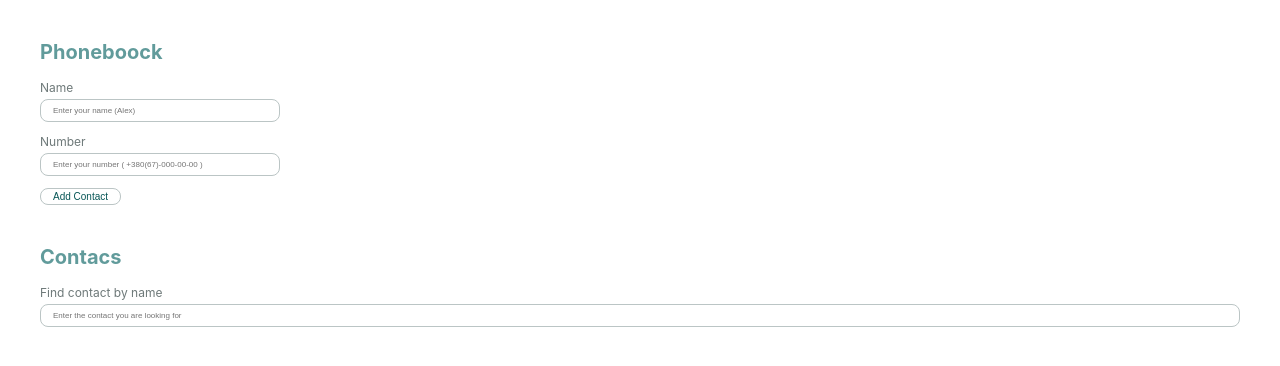
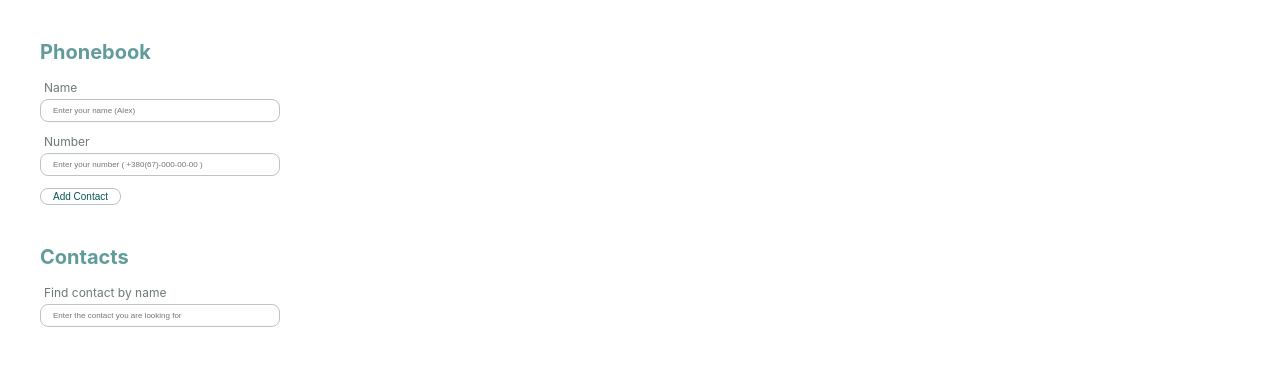
Before and after one commit to VorobeiIvan/goit-react-woolf-hw-02-phonebook, a React (Create React App) app: page / in a window 1280 px wide. Shown: the top 366 px of the page. Built offline with nearby package versions, Linux system fonts and the light colour scheme.

Commit message:
add filter and delete

```diff
--- a/src/components/App.jsx
+++ b/src/components/App.jsx
@@ -1,14 +1,14 @@
-//App.jsx
 import React, { Component } from 'react';
 import Section from "./Section";
 import ContactForm from './ContactForm';
-import ContactList from './ContactList'
-import Filter from "./Filter"
+import ContactList from './ContactList';
+import Filter from "./Filter";
 import './main.css';
 
 class App extends Component {
   state = {
     contacts: [],
+    filter: '',
   }
 
   formSubmitHandler = data => {
@@ -17,16 +17,30 @@ class App extends Component {
     }));
   }
 
+  changeFilter = event => {
+    this.setState({ filter: event.target.value });
+  }
+
+  deleteContact = id => {
+    this.setState(prevState => ({
+      contacts: prevState.contacts.filter(contact => contact.id !== id)
+    }));
+  }
 
   render() {
+    const { contacts, filter } = this.state;
+    const filteredContacts = contacts.filter(contact =>
+      contact.name.toLowerCase().includes(filter.toLowerCase())
+    );
+
     return (
       <div className='container'>
-        <Section title="Phoneboock">
-           <ContactForm contacts={this.state.contacts} onSubmit={this.formSubmitHandler} />
+        <Section title="Phonebook">
+          <ContactForm contacts={this.state.contacts} onSubmit={this.formSubmitHandler} />
         </Section>
-        <Section title="Contacs">
-          <Filter contacts={this.state.contacts}/>
-           <ContactList contacts={this.state.contacts} />
+        <Section title="Contacts">
+          <Filter value={filter} onChange={this.changeFilter}/>
+          <ContactList contacts={filteredContacts} onDelete={this.deleteContact} />
         </Section>
       </div>
     );
--- a/src/components/ContactForm.jsx
+++ b/src/components/ContactForm.jsx
@@ -6,7 +6,7 @@ import shortid from 'shortid';
 class ContactForm extends Component {
   state = {
     name: '',
-    number: ''
+    number: '',
   };
 
   handleChange = event => {
@@ -18,7 +18,7 @@ class ContactForm extends Component {
     event.preventDefault();
     const { name, number } = this.state;
 
-    const isExist = this.props.contacts.some(contact => contact.name === name);
+    const isExist = this.props.contacts && this.props.contacts.some(contact => contact.name === name);
     if (isExist) {
       alert(`${name} is already in contacts.`);
       return;
--- a/src/components/ContactList.jsx
+++ b/src/components/ContactList.jsx
@@ -1,10 +1,12 @@
-const ContactList = ({ contacts }) => {
+import React from 'react';
+
+const ContactList = ({ contacts, onDelete }) => {
   return (
     <ul className="contact-list">
       {contacts.map(contact => (
         <li key={contact.id} className="contact-item">
           {contact.name}: {contact.number}
-          <button className="btn-del">Delete</button>
+          <button className="btn-del" onClick={() => onDelete(contact.id)}>Delete</button>
         </li>
       ))}
     </ul>
--- a/src/components/Filter.jsx
+++ b/src/components/Filter.jsx
@@ -1,14 +1,16 @@
-const Filter = ({ value, onChange }) => {
+import React from 'react';
+
+const Filter = ({ filter, onChange }) => {
   return (
     <div className="wrapper">
       <label className="label">Find contact by name</label>
       <input
         className="input"
         type="text"
-          name="name"
-          value={value}
+        name="filter"
+        value={filter}
         onChange={onChange}
-          pattern="^[a-zA-Zа-яА-Я]+(([' \-][a-zA-Zа-яА-Я ])?[a-zA-Zа-яА-Я]*)*$ "
+        pattern="^[a-zA-Zа-яА-Я]+(([' \-][a-zA-Zа-яА-Я ])?[a-zA-Zа-яА-Я]*)*$"
         title="Name may contain only letters, apostrophe, dash and spaces. For example Adrian, Jacob Mercer, Charles de Batz de Castelmore d'Artagnan"
         required
         placeholder="Enter the contact you are looking for"
@@ -16,4 +18,5 @@ const Filter = ({ value, onChange }) => {
     </div>
   );
 }
+
 export default Filter;
--- a/src/components/NameInput.jsx
+++ b/src/components/NameInput.jsx
@@ -1,3 +1,5 @@
+import React from 'react';
+
 const NameInput = ({ value, onChange }) => {
   return (
     <div className="wrapper">
--- a/src/components/NumberInput.jsx
+++ b/src/components/NumberInput.jsx
@@ -1,3 +1,5 @@
+import React from 'react';
+
 const NumberInput = ({ value, onChange }) => {
   return (
     <div className="wrapper">
--- a/src/components/main.css
+++ b/src/components/main.css
@@ -57,17 +57,19 @@ button {
 
 /* Input */
 .wrapper{
+    width: 240px;
     display: flex;
     flex-direction: column;
     gap: 4px;
 
 }
 .label{
-    width: 240px;
+    margin-left:4px ;
     color: rgb(110, 121, 121);
     font-size: 12px;
 }
 .input{
+
     padding: 6px 12px;
     font-size: 8px;
 color: rgb(180, 130, 50) ;
@@ -119,7 +121,6 @@ margin-top: 20px;
 }
 
 .contact-item{
-    width: 240px;
     color: rgb(110, 121, 121);
     font-size: 12px;
 }
```
Also changed, not shown: src/components/Section.jsx (line endings or trailing spaces). Lines whose indentation alone changed are shown as unchanged.
